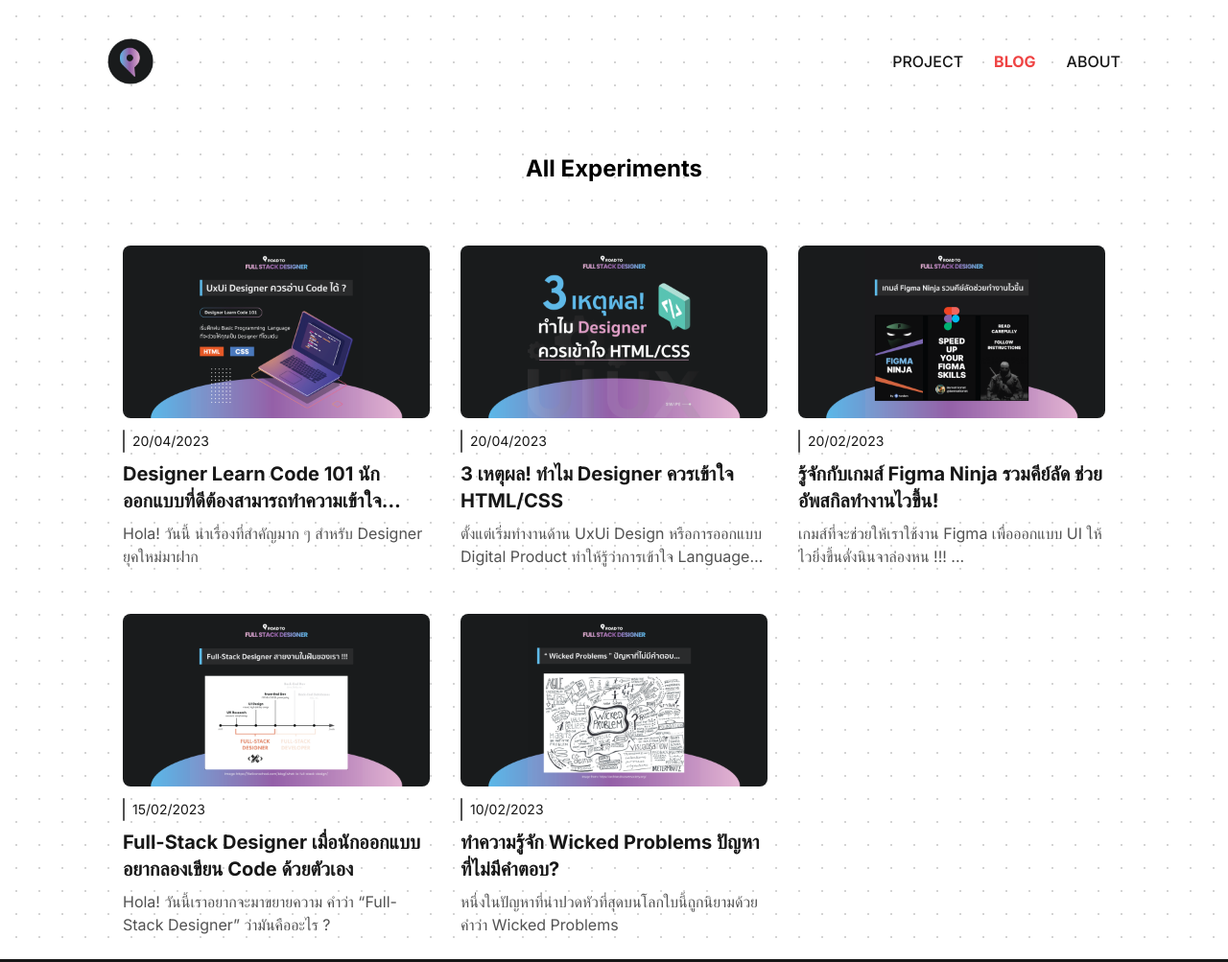
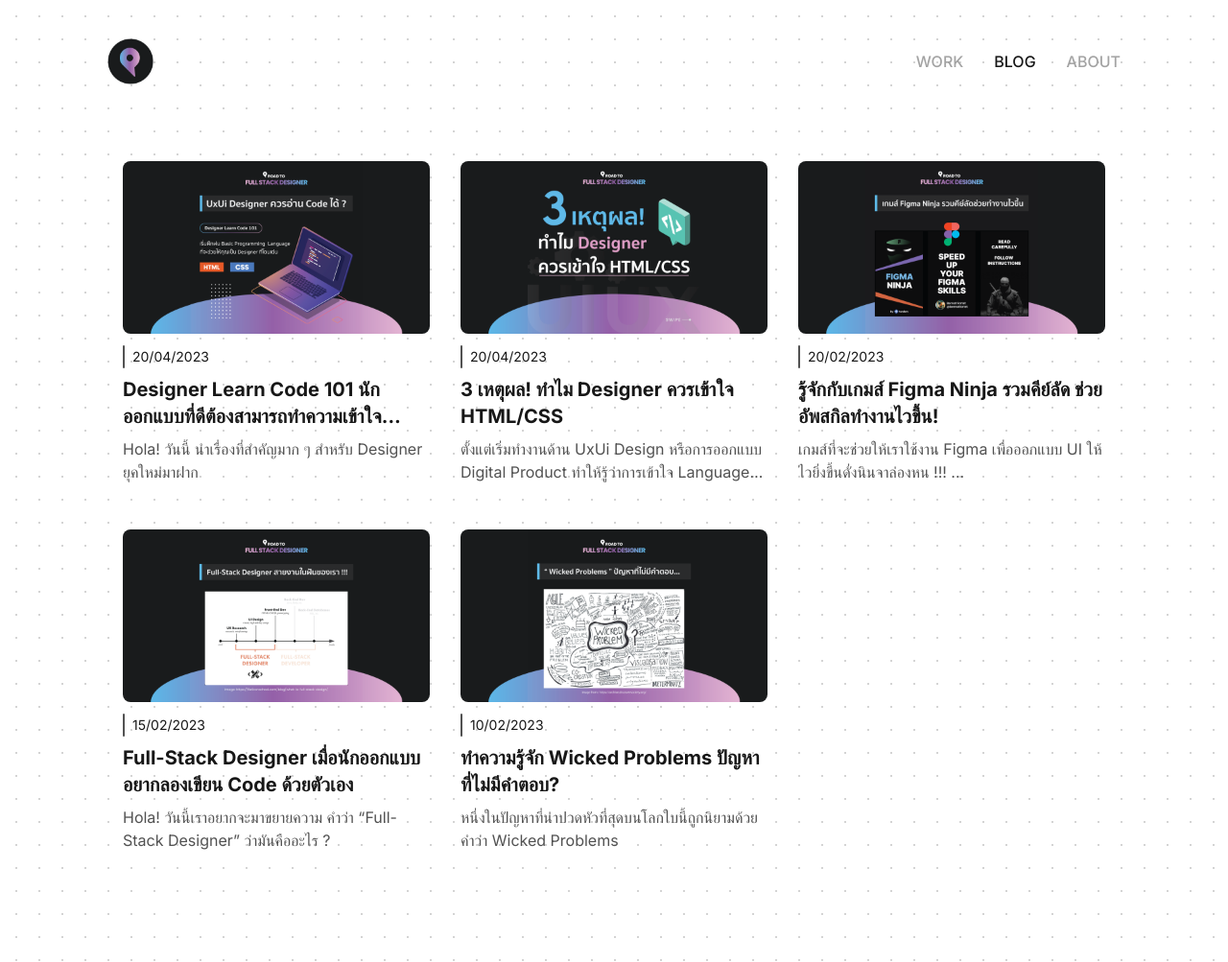
Before and after one commit to Punptts/pantitas-website, a Gatsby site: page /blog in a window 1280 px wide. Shown: the top 1003 px of the page at 96% size. Built offline with nearby package versions, Linux system fonts and the light colour scheme; Gatsby itself is replaced by a stand-in of ours.

Commit message:
update styling

```diff
--- a/src/components/Navbar.tsx
+++ b/src/components/Navbar.tsx
@@ -10,16 +10,24 @@ export default function Navbar() {
       </Link>
       <div className="flex flex-row items-center">
         <Link
-          className="navbar-item hover:text-blue-500"
+          className="navbar-item hover:text-neutral-900"
           to="/"
           activeClassName="active"
         >
-          PROJECT
+          WORK
         </Link>
-        <Link className="navbar-item" to="/blog" activeClassName="active">
+        <Link
+          className="navbar-item hover:text-neutral-900"
+          to="/blog"
+          activeClassName="active"
+        >
           BLOG
         </Link>
-        <Link className="navbar-item" to="/about" activeClassName="active">
+        <Link
+          className="navbar-item hover:text-neutral-900"
+          to="/about"
+          activeClassName="active"
+        >
           ABOUT
         </Link>
       </div>
--- a/src/pages/blog.tsx
+++ b/src/pages/blog.tsx
@@ -12,9 +12,8 @@ const BlogPage = ({ data }: PageProps) => {
   return (
     <Layout>
       <div className="section">
-        <div className="pt-8 px-4 md:px-6 md:pt-8 lg:px-16 xl:px-28 2xl:px-0 max-w-7xl mx-auto">
-          <SectionHeader title="All Experiments" />
-          <div className="flex flex-col md:flex-row flex-wrap pt-10">
+        <div className="px-4 md:px-6 lg:px-16 xl:px-28 2xl:px-0 max-w-7xl mx-auto">
+          <div className="flex flex-col md:flex-row flex-wrap pt-4 pb-28">
             {allBlogs.map(({ node }: any, key: any) => {
               const { frontmatter } = node;
               const { title, description, cover, slug, date } = frontmatter;
--- a/src/pages/index.tsx
+++ b/src/pages/index.tsx
@@ -82,7 +82,7 @@ const IndexPage = ({ data }: PageProps) => {
           </div>
           <div className="text-center pt-4">
             <Link to="/blog">
-              <Button title="See More" />
+              <Button title="Explore" />
             </Link>
           </div>
         </div>
--- a/src/styles/global.css
+++ b/src/styles/global.css
@@ -27,7 +27,7 @@ body {
 }
 
 .navbar-item {
-  @apply text-base font-medium text-neutral-900 pl-8;
+  @apply text-base font-medium text-neutral-400 pl-8;
 }
 
 /* Footer */
@@ -61,7 +61,7 @@ body {
 }
 
 .active {
-  @apply text-red-500 font-bold;
+  @apply text-neutral-900;
 }
 
 /* Markdown */
```
